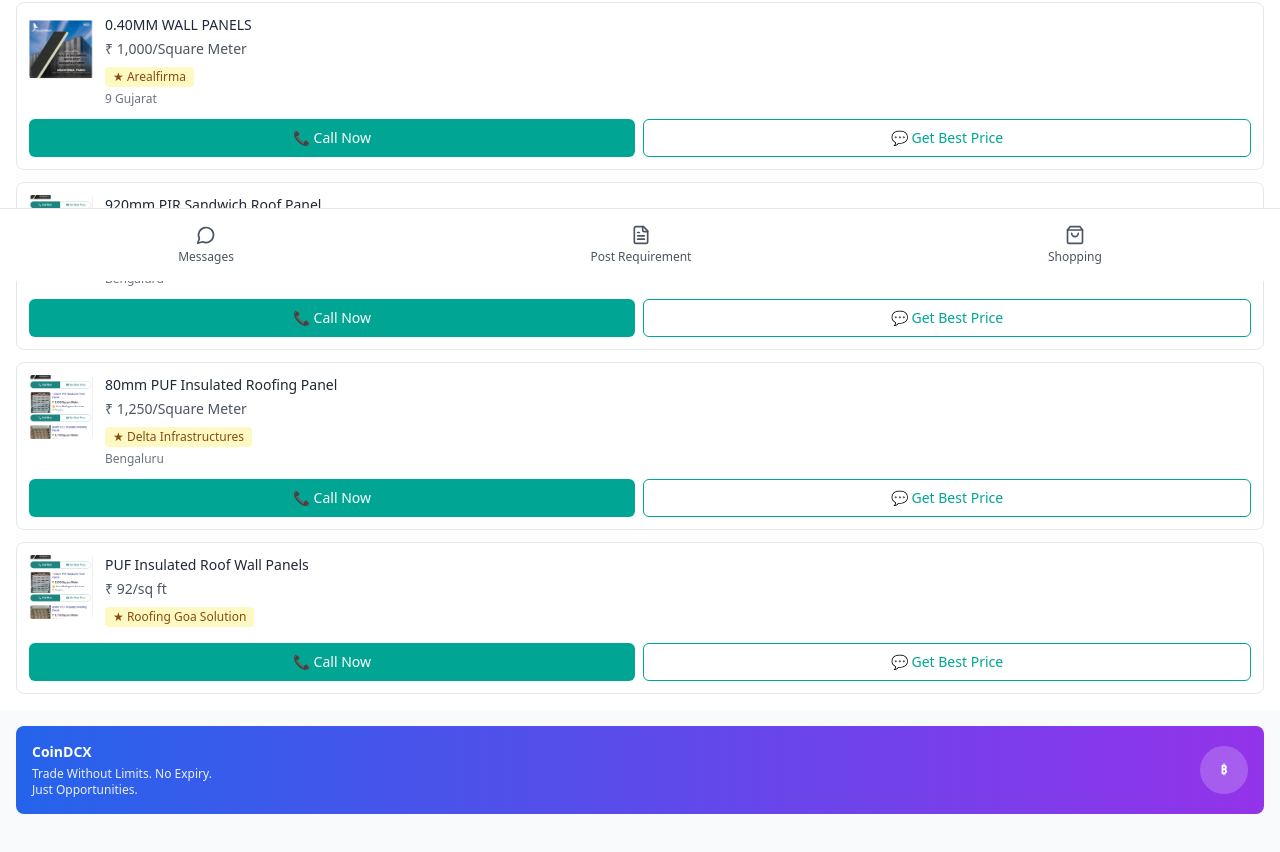
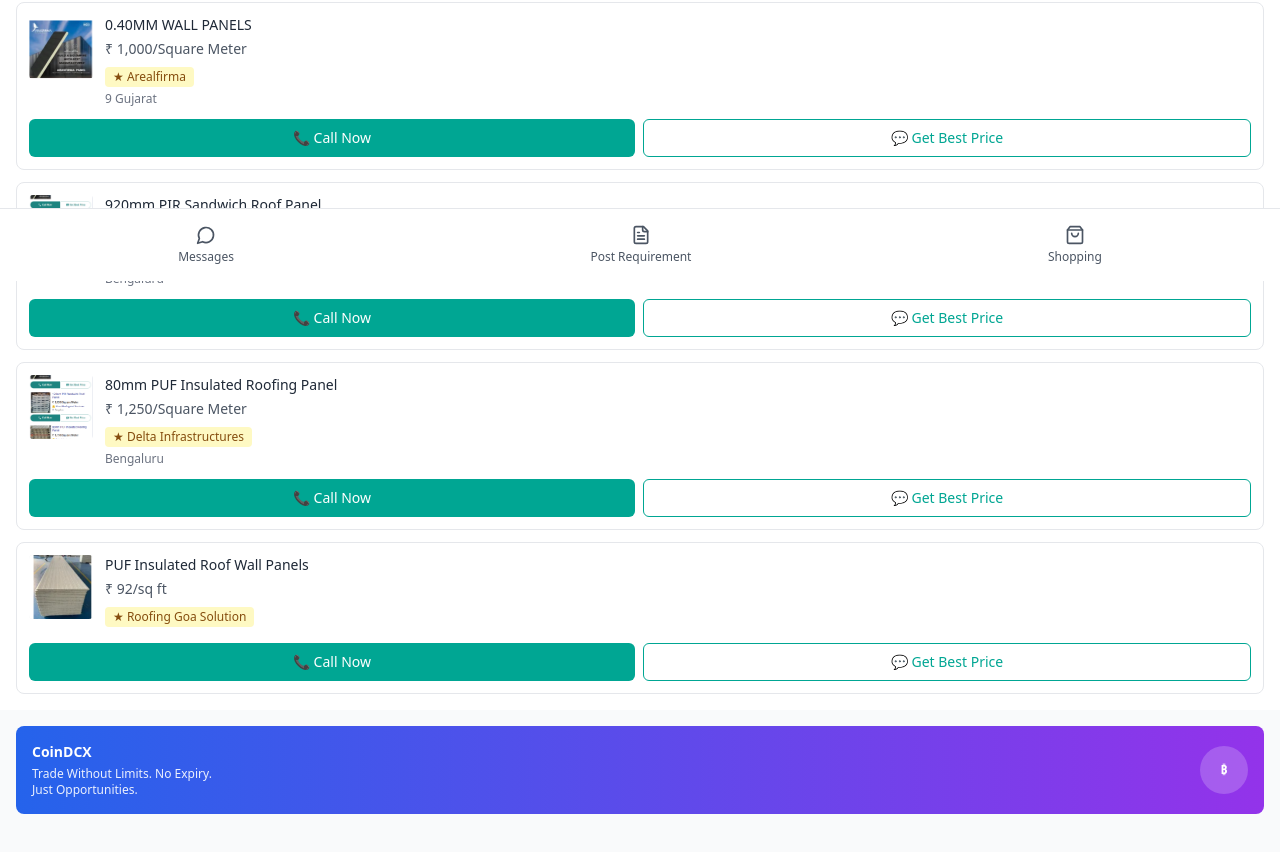
Before and after one commit to sreenivasanp-ops/Calculator_SEO_Pages, a React (Vite) app: page / in a window 1280 px wide. Shown: the part 519-1371 px from the top of the page. Built offline with nearby package versions, Linux system fonts and the light colour scheme.

Commit message:
Update PUF Insulated Roof Wall Panels image
Change the image for "PUF Insulated Roof Wall Panels" in the SellersNearYou section.

```diff
--- a/src/components/SellersNearYou.tsx
+++ b/src/components/SellersNearYou.tsx
@@ -1,3 +1,4 @@
+
 const SellersNearYou = () => {
   const sellers = [
     {
@@ -30,7 +31,7 @@ const SellersNearYou = () => {
       price: "₹ 92/sq ft",
       rating: "★ Roofing Goa Solution",
       location: "",
-      image: "/lovable-uploads/58f7d244-6de6-42f9-b1ee-c45193ebdc77.png"
+      image: "/lovable-uploads/26e9d351-3bbd-4cf2-b16e-7a56800cc5eb.png"
     }
   ];
 
```
Also changed, not shown: public/lovable-uploads/26e9d351-3bbd-4cf2-b16e-7a56800cc5eb.png (added).
